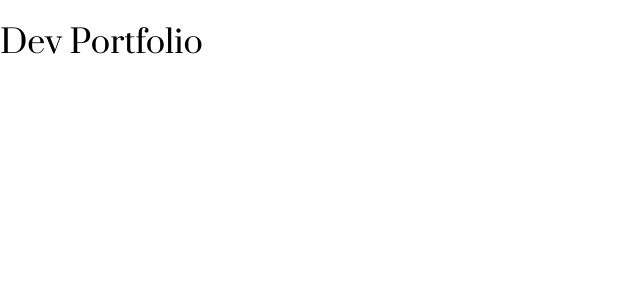
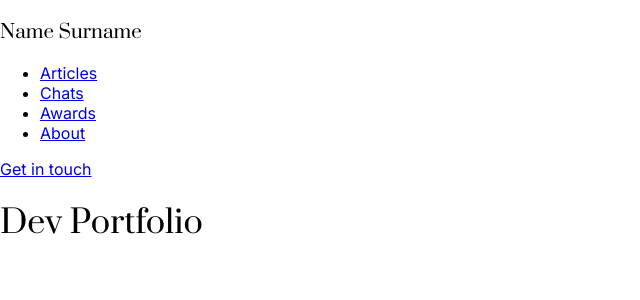
Before and after one commit to ntjnh/cw-developer-portfolio, a React (Vite) app: page / in a window 1280 px wide. Shown: the top 300 px of the page, without its empty margins (0-640 px from the left). Built offline with nearby package versions, Linux system fonts and the light colour scheme.

Commit message:
Create Navbar component and add content

```diff
--- a/src/App.jsx
+++ b/src/App.jsx
@@ -1,9 +1,11 @@
 import React from 'react'
 import './App.css'
+import Navbar from './components/Navbar'
 
 function App() {
   return (
     <div className="App">
+      <Navbar />
       <h1>Dev Portfolio</h1>
     </div>
   )
--- /dev/null
+++ b/src/components/Navbar.jsx
@@ -0,0 +1,16 @@
+export default function Navbar() {
+    return (
+        <nav>
+            <h3 className="name">Name Surname</h3>
+
+            <ul className="menu">
+                <li><a href="#">Articles</a></li>
+                <li><a href="#">Chats</a></li>
+                <li><a href="#">Awards</a></li>
+                <li><a href="#">About</a></li>
+            </ul>
+
+            <a className="contact-button" href="#">Get in touch</a>
+        </nav>
+    )
+}
```
